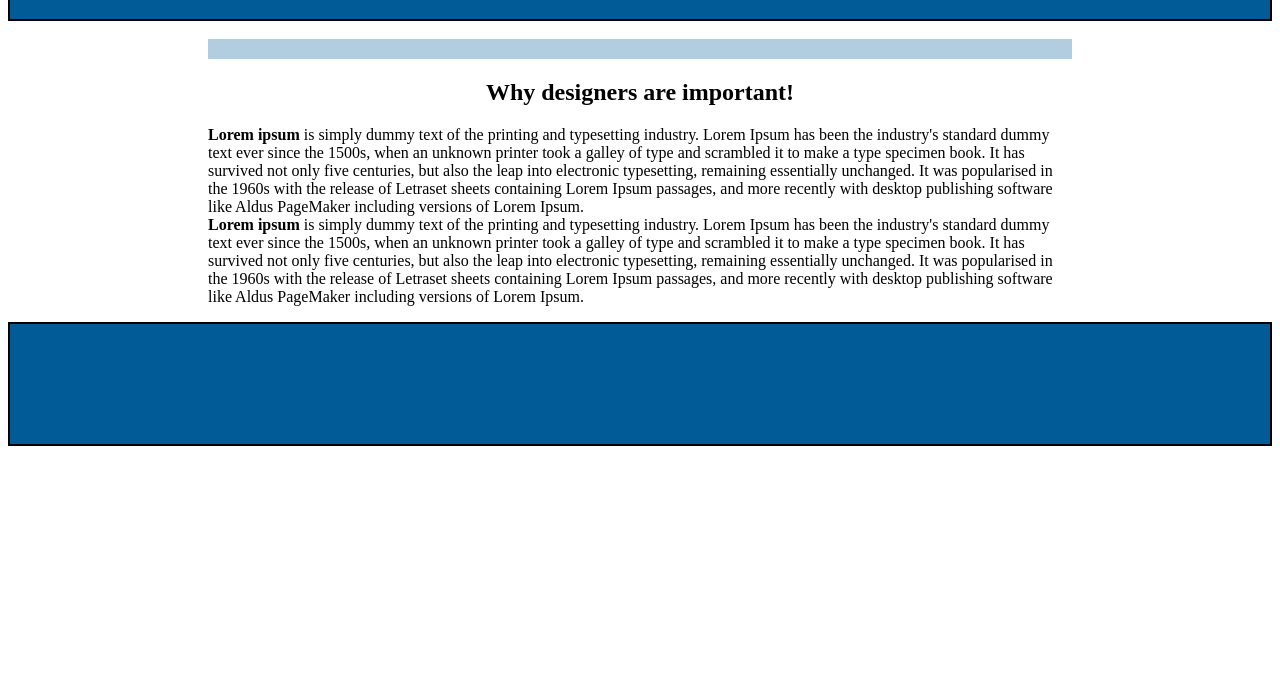
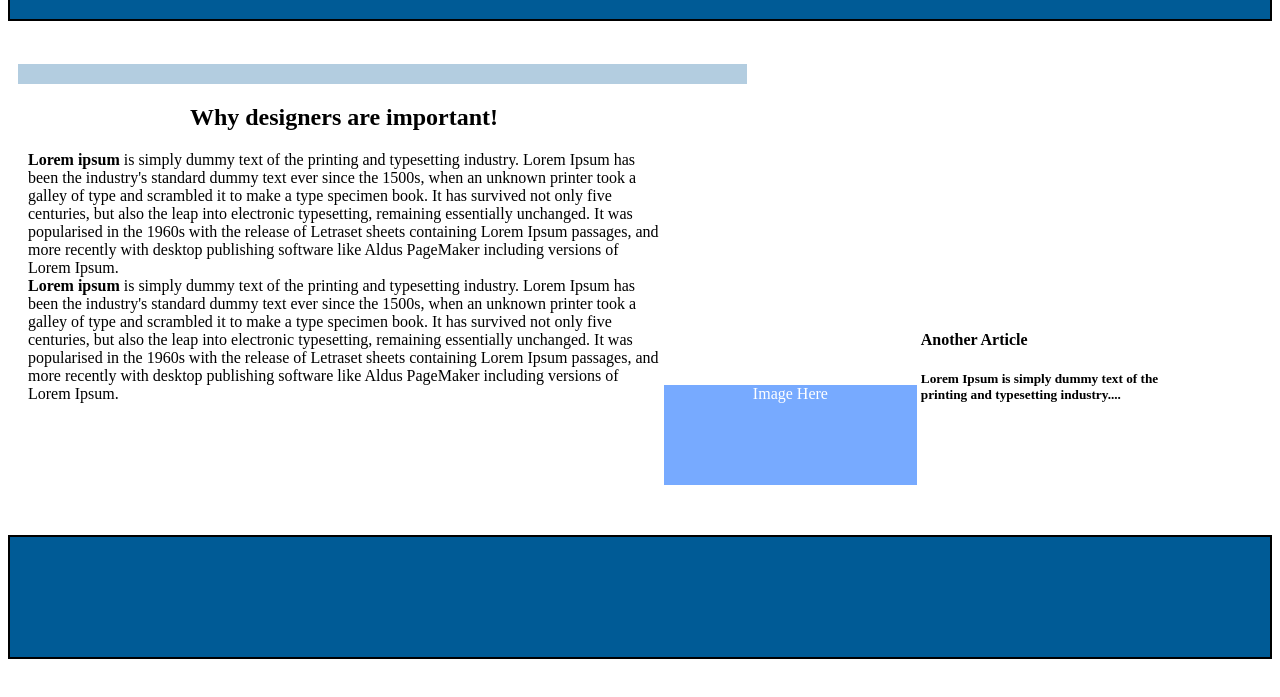
Before and after one commit to KatrinaFuller/cool-site, a plain HTML site: page index.html in a window 1280 px wide. Shown: the part 71-768 px from the top of the page. Drawn offline with Linux system fonts and the light colour scheme.

Commit message:
display boxes

```diff
--- a/index.html
+++ b/index.html
@@ -14,11 +14,13 @@
     <h1>Hey there I have a cool site</h1>
   </header>
   <br>
+
   <div class="blue-strip"></div>
   <main class="text-center main">
     <h2>Why designers are important!</h2>
 
-    <p class="p"><b>Lorem ipsum</b> is simply dummy text of the printing and typesetting industry. Lorem Ipsum has been
+    <p class="p"><b>Lorem ipsum</b> is simply dummy text of the printing and typesetting industry. Lorem Ipsum has
+      been
       the
       industry's standard dummy text ever since the 1500s, when an unknown printer took a galley of type and scrambled
       it to make a type specimen book. It
@@ -37,9 +39,14 @@
       recently with
       desktop publishing software like Aldus PageMaker including versions of Lorem Ipsum.</p>
   </main>
-  <footer class="footer">
 
-  </footer>
+  <div class="side-box text-center">Image Here</div>
+  <div class="side-article">
+    <h4>Another Article</h4>
+    <h5><b>Lorem Ipsum</b> is simply dummy text of the printing and typesetting industry.... </h5>
+  </div>
+
+  <footer class="footer"></footer>
 </body>
 
 </html>
--- a/style.css
+++ b/style.css
@@ -8,17 +8,27 @@
   border-color: black;
   background-color: #005b96;
   color: white;
+  margin-bottom: 25px;
 }
 
 .blue-strip{
   background-color: #b3cde0;
-  margin-left: 200px;
-  margin-right: 200px;
+  margin-left: 10px;
+  margin-right: 525px;
   height: 20px;
 }
 
 .p{
   text-align: left;
+
+}
+
+.main{
+  /*margin-left: 150px;
+  margin-right: 250px;*/
+  display: inline-block;
+  width: 50%;
+  padding-left: 20px;
 }
 .footer{
   border-style: solid;
@@ -27,8 +37,17 @@
   background-color: #005b96;
   padding: 60px;
 }
+.side-box{
+  background-color: #77aaff;
+  width: 20%;
+  height: 100px;
+  color: white;
+  display: inline-block;
+  margin-bottom: 50px;
+}
 
-.main{
-  margin-left: 200px;
-  margin-right: 200px;
+.side-article{
+  width: 20%;
+  height: 100px;
+  display: inline-block;
 }
```
